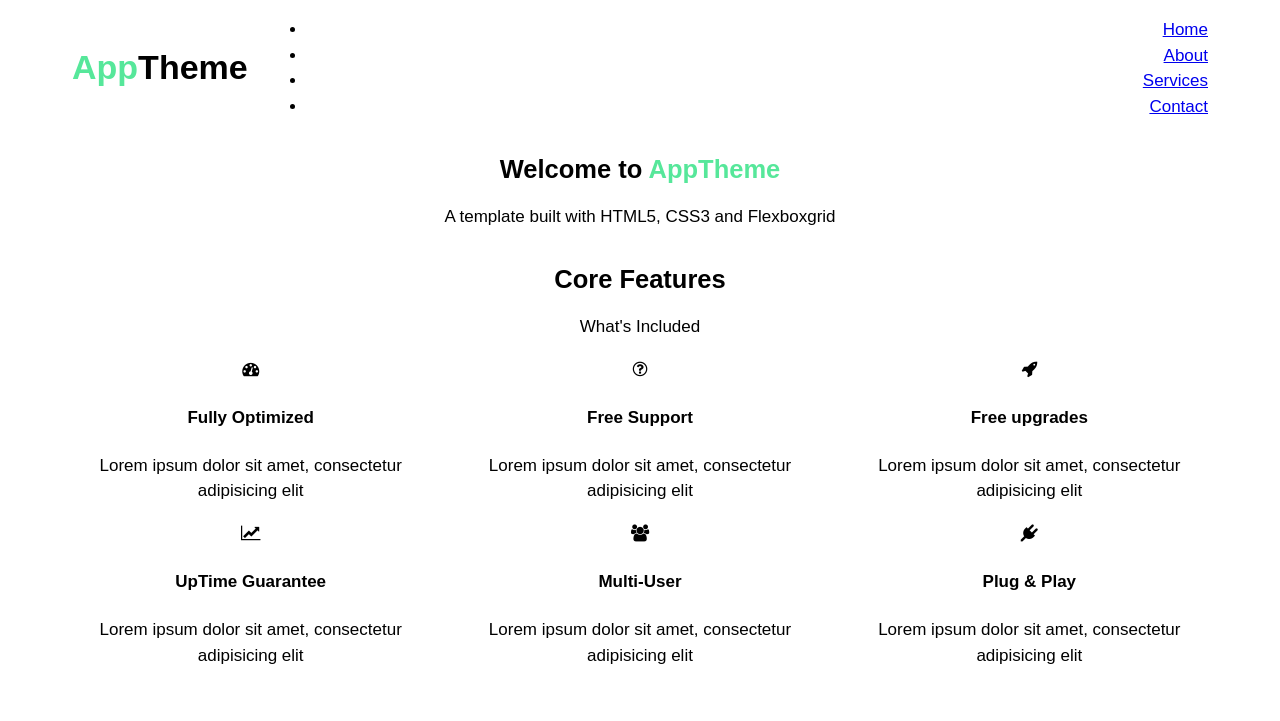
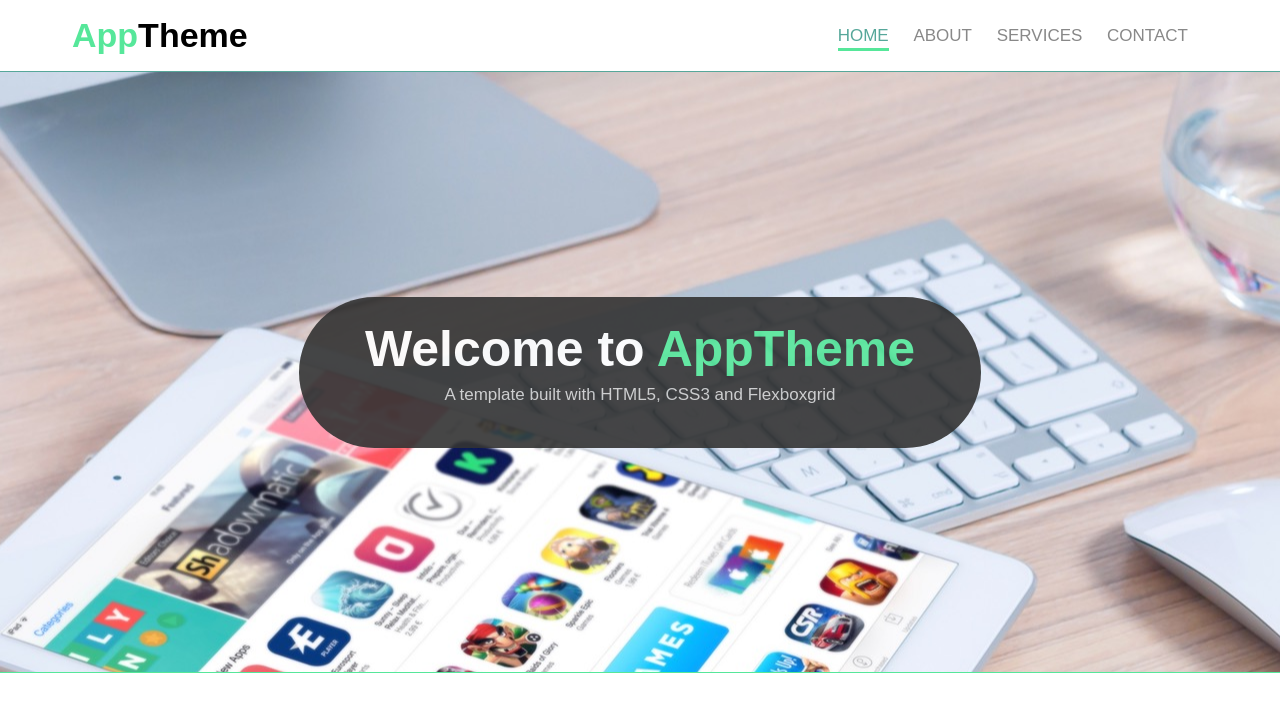
Before and after one commit to brettl1991/FlexboxGrid-HTML-CSS, a plain HTML site: page index.html in a window 1280 px wide. Shown: the top 721 px of the page. Drawn offline with Linux system fonts and the light colour scheme.

Commit message:
Styling the navbar, the showcase and the header

```diff
--- a/CSS/style.css
+++ b/CSS/style.css
@@ -25,3 +25,63 @@ img {
     background-color: #56e79a;
 
 }
+
+/* HEADER */
+
+#main-header {
+    border-bottom: 1px solid #56a79a;
+}
+
+/* NAVBAR */
+
+#navbar {
+    text-transform: uppercase;
+}
+
+#navbar li {
+    display: inline;
+    padding-right: 20px;
+    list-style: none;
+}
+
+#navbar a {
+    text-decoration: none;
+    color: #888;
+}
+
+#navbar li.current a, #navbar a:hover {
+    color: #56a79a;
+    border-bottom: 3px solid #56e79a;
+    padding-bottom: 3px;
+}
+
+/* SHOWCASE */
+
+#showcase {
+    background: url(../Images/showcase.jpg) no-repeat center center;
+    border-bottom: 1px solid #56e79a;
+    margin-bottom: 30px;
+}
+
+#showcase .row {
+    height: 600px;
+}
+
+#showcase h1 {
+    font-size: 50px;
+    margin:0;
+    padding-bottom: 20px;
+}
+
+#showcase p {
+    color: #ccc;
+    margin:0;
+}
+
+#showcase .showcase-content {
+    background: #333;
+    color: #fff;
+    border-radius: 90px;
+    padding:40px;
+    opacity: 0.9;
+}
```
